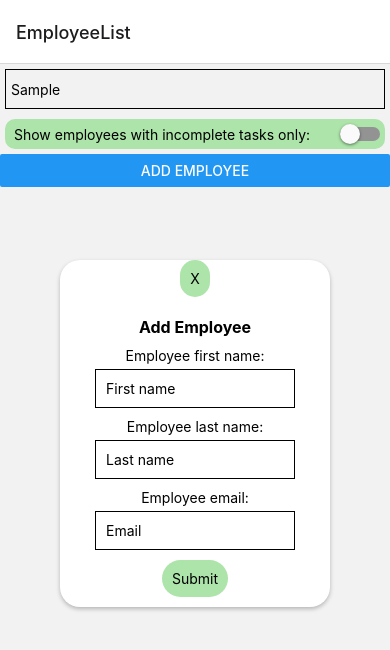
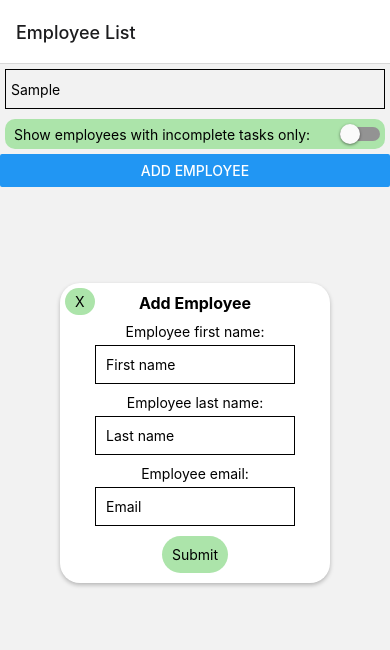
Before and after one commit to alinawaz04/employee-management, a React Native app: screen / in a window 390 px wide. Both pictures are taken after typing "Sample" into the empty fields and a click on the button "ADD EMPLOYEE". Shown: the top 650 px of the page. Built offline with nearby package versions, Linux system fonts and the light colour scheme.

Commit message:
implement employee details page with list of active tasks, mark overdue tasks

```diff
--- a/App.js
+++ b/App.js
@@ -11,10 +11,15 @@ export default function App() {
   return (
     <NavigationContainer>
       <Stack.Navigator>
-        <Stack.Screen name="EmployeeList" component={EmployeeListScreen} />
+        <Stack.Screen
+          name="EmployeeList"
+          component={EmployeeListScreen}
+          options={{ title: "Employee List" }}
+        />
         <Stack.Screen
           name="EmployeeDetails"
           component={EmployeeDetailsScreen}
+          options={{ title: "Employee Details" }}
         />
       </Stack.Navigator>
     </NavigationContainer>
--- a/src/components/AddEmployeeModal.js
+++ b/src/components/AddEmployeeModal.js
@@ -26,7 +26,7 @@ const AddEmployeeModal = ({ modalVisible, setModalVisible, addEmployee }) => {
       <View style={styles.centeredView}>
         <View style={styles.modalView}>
           <Pressable
-            style={[styles.button, styles.buttonClose]}
+            style={[styles.closeModal, styles.buttonClose]}
             onPress={() => setModalVisible(!modalVisible)}
           >
             <Text style={styles.textStyle}>X</Text>
@@ -120,6 +120,15 @@ const styles = StyleSheet.create({
   buttonClose: {
     backgroundColor: "#ACE4AA",
   },
+  closeModal: {
+    position: "absolute",
+    top: 5,
+    left: 5,
+    paddingHorizontal: 10,
+    paddingVertical: 5,
+    borderRadius: 100,
+    justifyContent: "flex-start",
+  },
   textStyle: {
     fontWeight: "medium",
     textAlign: "center",
--- a/src/components/EmployeeList.js
+++ b/src/components/EmployeeList.js
@@ -1,5 +1,12 @@
 import React from "react";
-import { Text, View, StyleSheet, FlatList } from "react-native";
+import {
+  Text,
+  View,
+  StyleSheet,
+  FlatList,
+  TouchableOpacity,
+} from "react-native";
+import { useNavigation } from "@react-navigation/native";
 
 /**
  * Render list of employees
@@ -7,10 +14,17 @@ import { Text, View, StyleSheet, FlatList } from "react-native";
  */
 
 const EmployeeList = ({ data }) => {
+  const navigation = useNavigation();
+
   return (
     <FlatList
       data={data}
       renderItem={({ item }) => (
+        <TouchableOpacity
+          onPress={() =>
+            navigation.navigate("EmployeeDetails", { employee: item })
+          }
+        >
           <View style={styles.employee}>
             <Text>
               {item.firstName} {item.lastName}
@@ -20,6 +34,7 @@ const EmployeeList = ({ data }) => {
               Tasks: {item.tasks.length}
             </Text>
           </View>
+        </TouchableOpacity>
       )}
       keyExtractor={(item) => item.id}
     />
--- a/src/screens/EmployeeDetailsScreen.js
+++ b/src/screens/EmployeeDetailsScreen.js
@@ -1,14 +1,70 @@
 import React from "react";
-import { Text, View, StyleSheet } from "react-native";
+import { Text, View, StyleSheet, FlatList } from "react-native";
 
-const EmployeeDetailsScreen = () => {
+const EmployeeDetailsScreen = ({ route }) => {
+  const { employee } = route.params;
+
+  // helper function to check if end date of task is past today
+  const checkDate = (date) => {
+    const today = new Date();
+    const parsedDate = new Date(Date.parse(date));
+    // return true if date passed is before today
+    return parsedDate < today;
+  };
+
   return (
     <View>
-      <Text>Employee Details Screen</Text>
+      <View style={styles.employeeInfo}>
+        <Text style={styles.headerText}>
+          Employee: {employee.firstName} {employee.lastName}
+        </Text>
+        <Text style={styles.headerText}>Employee Email: {employee.email} </Text>
+      </View>
+
+      {employee.tasks.map((task) => {
+        const overdue = checkDate(task.endDate);
+        return (
+          <View style={overdue ? styles.overdueTask : styles.task}>
+            {overdue ? (
+              <Text style={styles.overdueText}>TASK OVERDUE</Text>
+            ) : null}
+            <Text>{task.title}</Text>
+            <Text>{task.description}</Text>
+            <Text>
+              {task.startDate} - {task.endDate}
+            </Text>
+          </View>
+        );
+      })}
     </View>
   );
 };
 
-const styles = StyleSheet.create({});
+const styles = StyleSheet.create({
+  employeeInfo: {
+    alignItems: "center",
+    padding: 10,
+  },
+  headerText: {
+    fontSize: 16,
+  },
+  task: {
+    borderColor: "green",
+    borderWidth: 2,
+    marginVertical: 5,
+    padding: 5,
+  },
+  overdueTask: {
+    borderColor: "red",
+    borderWidth: 2,
+    marginVertical: 5,
+    padding: 5,
+  },
+  overdueText: {
+    color: "red",
+    fontSize: 16,
+    fontWeight: "bold",
+  },
+});
 
 export default EmployeeDetailsScreen;
--- a/src/screens/EmployeeListScreen.js
+++ b/src/screens/EmployeeListScreen.js
@@ -26,8 +26,8 @@ const mockEmployees = [
     tasks: [
       {
         title: "Task 94",
-        startDate: "2024-07-15",
-        endDate: "2024-07-20",
+        startDate: "2024-07-10",
+        endDate: "2024-07-15",
         description: "Description of the task.",
       },
       {
```
Lines whose indentation alone changed are shown as unchanged.
